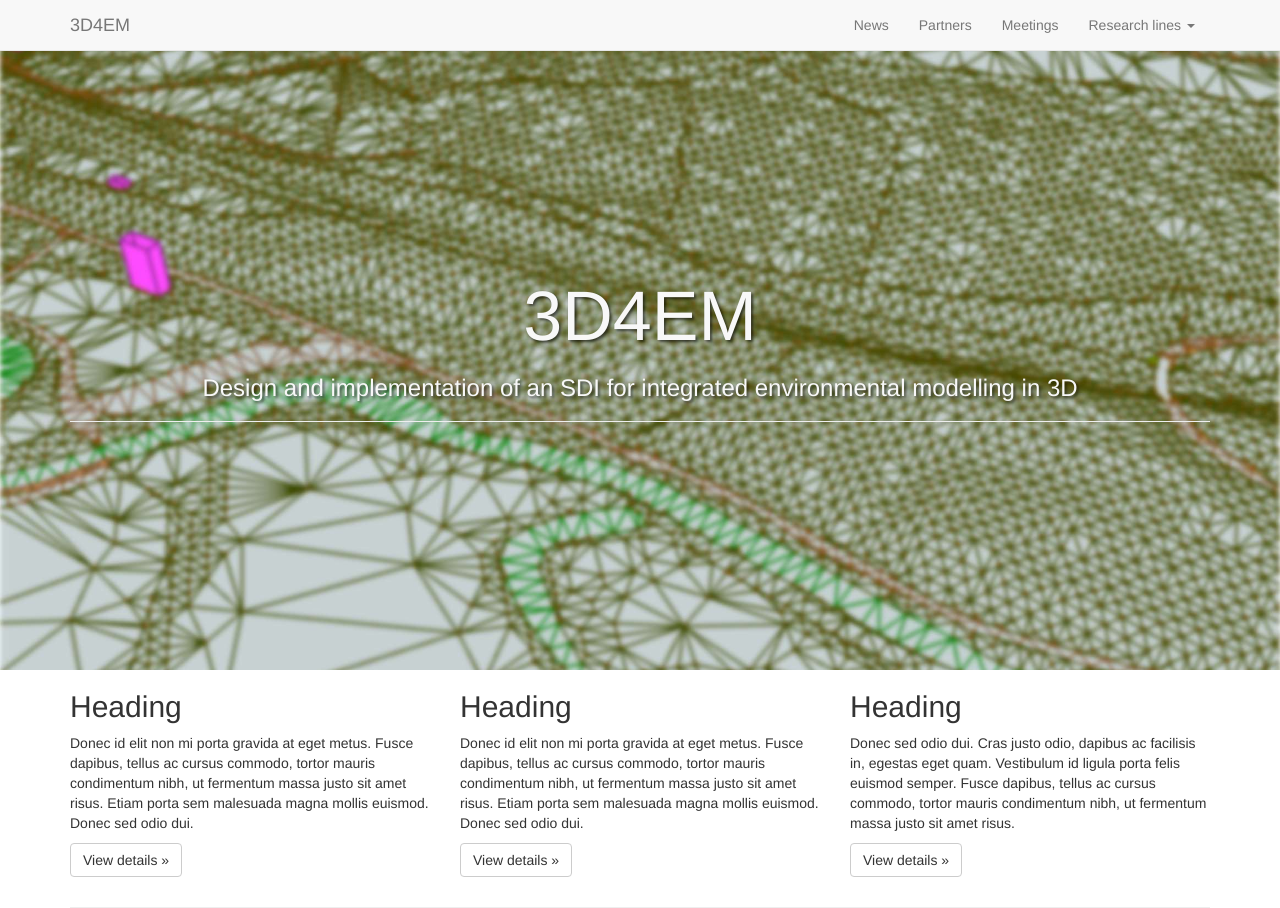
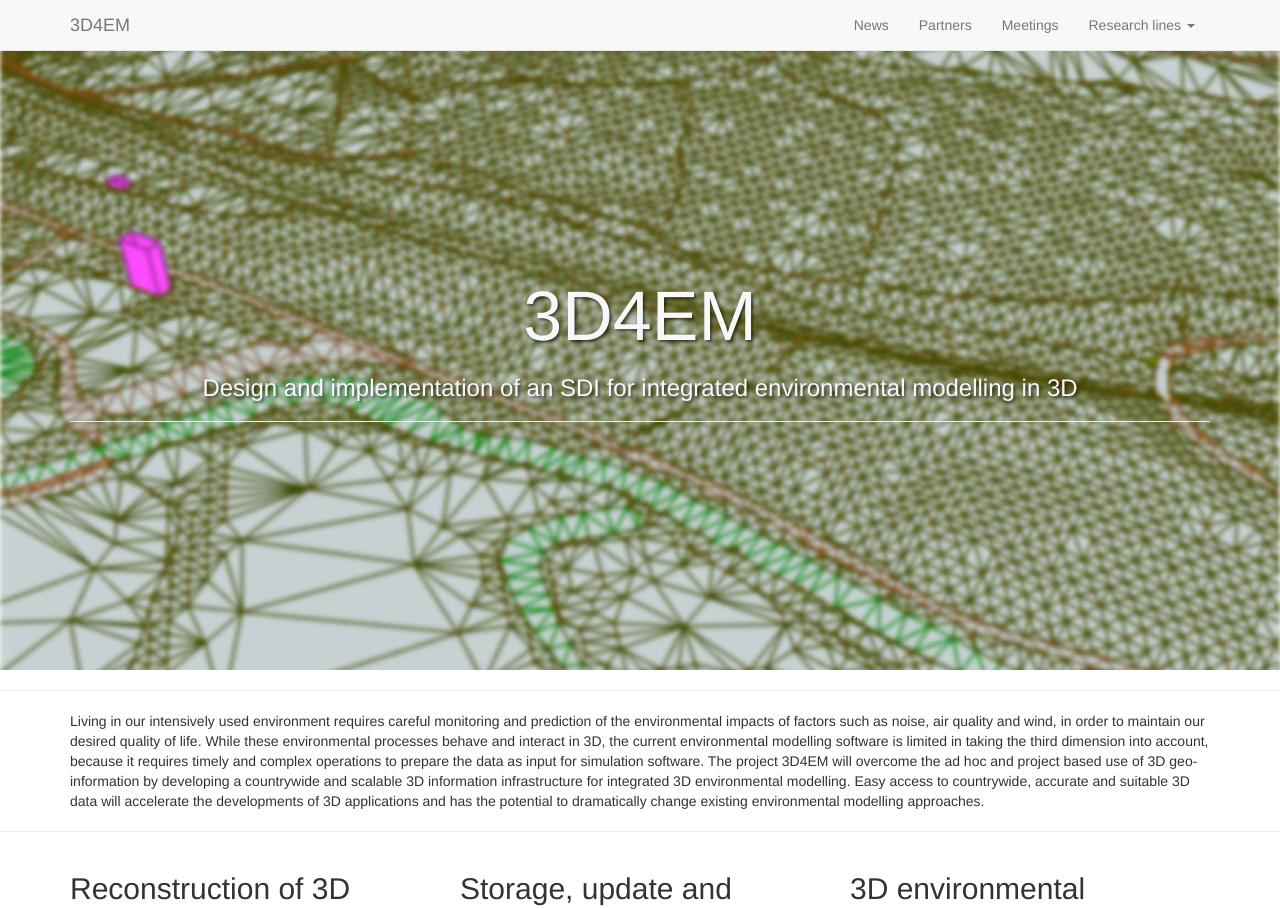
Before and after one commit to tudelft3d/website-3d4em, a Jekyll site: the page built from index.html, in a window 1280 px wide and 1400 px high. Shown: the top 908 px of the window. Built offline with Jekyll 4.4.1, drawn with Linux system fonts in a browser that asks for light colours; nearby versions of some CDN libraries; some of the changed text lies outside the part shown.

Commit message:
fixed diff things, incl vimeo width

```diff
--- a/_layouts/page.html
+++ b/_layouts/page.html
@@ -3,7 +3,7 @@
 ---
 <div class="container">
 
-  <h1>{{ page.title }}</h1>
+<!--   <h1>{{ page.title }}</h1> -->
 
   {{ content }}
 
--- a/index.html
+++ b/index.html
@@ -1,6 +1,6 @@
 ---
 layout: default
-title: homepage
+title: 3D4DM project
 ---
 
 <div class="intro-header">
@@ -17,25 +17,36 @@
 </div>
 </div>
 
+<hr>
+
+<div class="container">
+
+Living in our intensively used environment requires careful monitoring and prediction of the environmental impacts of factors such as noise, air quality and wind, in order to maintain our desired quality of life. While these environmental processes behave and interact in 3D, the current environmental modelling software is limited in taking the third dimension into account, because it requires timely and complex operations to prepare the data as input for simulation software. The project 3D4EM will overcome the ad hoc and project based use of 3D geo-information by developing a countrywide and scalable 3D information infrastructure for integrated 3D environmental modelling. Easy access to countrywide, accurate and suitable 3D data will accelerate the developments of 3D applications and has the potential to dramatically change existing environmental modelling approaches.
+</div>
+
+<hr>
+
 <div class="container">
   <!-- Example row of columns -->
   <div class="row">
     <div class="col-md-4">
-      <h2>Heading</h2>
+      <h2>Reconstruction of 3D objects</h2>
       <p>Donec id elit non mi porta gravida at eget metus. Fusce dapibus, tellus ac cursus commodo, tortor mauris condimentum nibh, ut fermentum massa justo sit amet risus. Etiam porta sem malesuada magna mollis euismod. Donec sed odio dui. </p>
       <p><a class="btn btn-default" href="#" role="button">View details &raquo;</a></p>
     </div>
     <div class="col-md-4">
-      <h2>Heading</h2>
+      <h2>Storage, update and dissemination 3D objects</h2>
       <p>Donec id elit non mi porta gravida at eget metus. Fusce dapibus, tellus ac cursus commodo, tortor mauris condimentum nibh, ut fermentum massa justo sit amet risus. Etiam porta sem malesuada magna mollis euismod. Donec sed odio dui. </p>
       <p><a class="btn btn-default" href="#" role="button">View details &raquo;</a></p>
    </div>
     <div class="col-md-4">
-      <h2>Heading</h2>
+      <h2>3D environmental modelling</h2>
       <p>Donec sed odio dui. Cras justo odio, dapibus ac facilisis in, egestas eget quam. Vestibulum id ligula porta felis euismod semper. Fusce dapibus, tellus ac cursus commodo, tortor mauris condimentum nibh, ut fermentum massa justo sit amet risus.</p>
       <p><a class="btn btn-default" href="#" role="button">View details &raquo;</a></p>
     </div>
   </div>
   <hr>
-  <iframe src="//player.vimeo.com/video/118325504" width="500" height="408" frameborder="0" webkitallowfullscreen mozallowfullscreen allowfullscreen></iframe> <p><a href="http://vimeo.com/118325504">3D TOP10NL -- Valkenburg</a> from <a href="http://vimeo.com/user24693433">hgldx</a> on <a href="https://vimeo.com">Vimeo</a>.</p>
+  <div class="embed-responsive embed-responsive-4by3">
+  <iframe src="//player.vimeo.com/video/118325504" height="408" frameborder="0" webkitallowfullscreen mozallowfullscreen allowfullscreen></iframe>
+  </div>
 </div>
```
Also changed, not shown: partners/index.md (+3 -1 lines), img/partners/rws.png.
